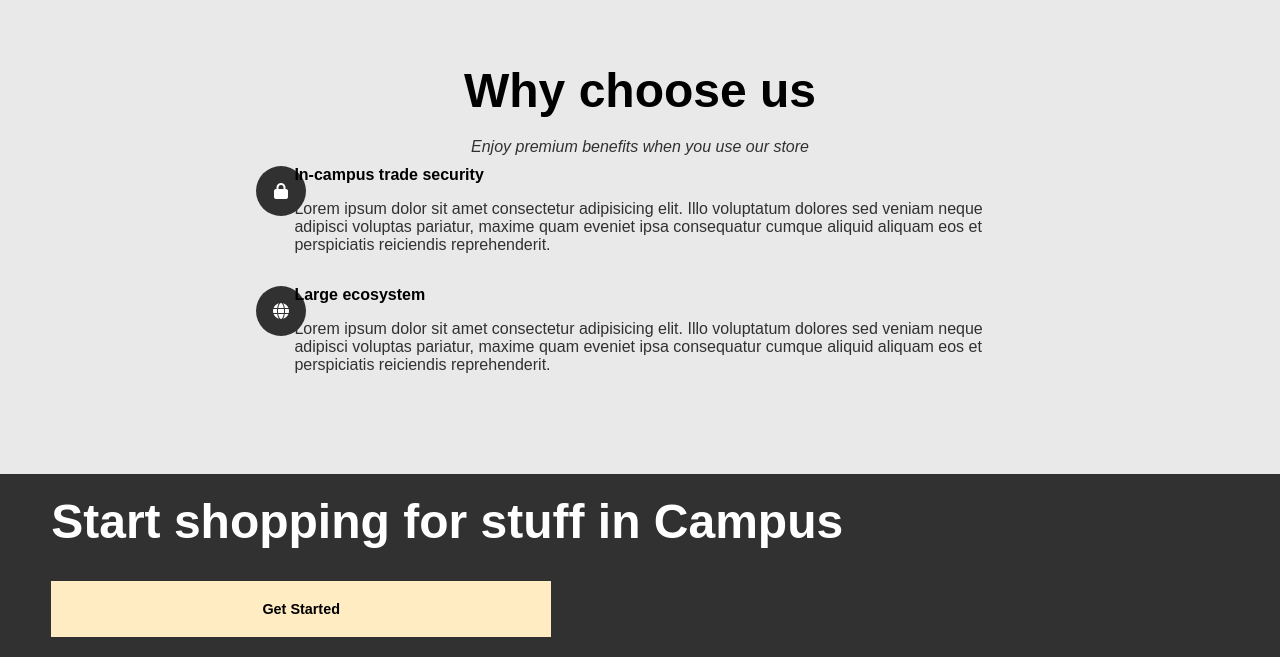
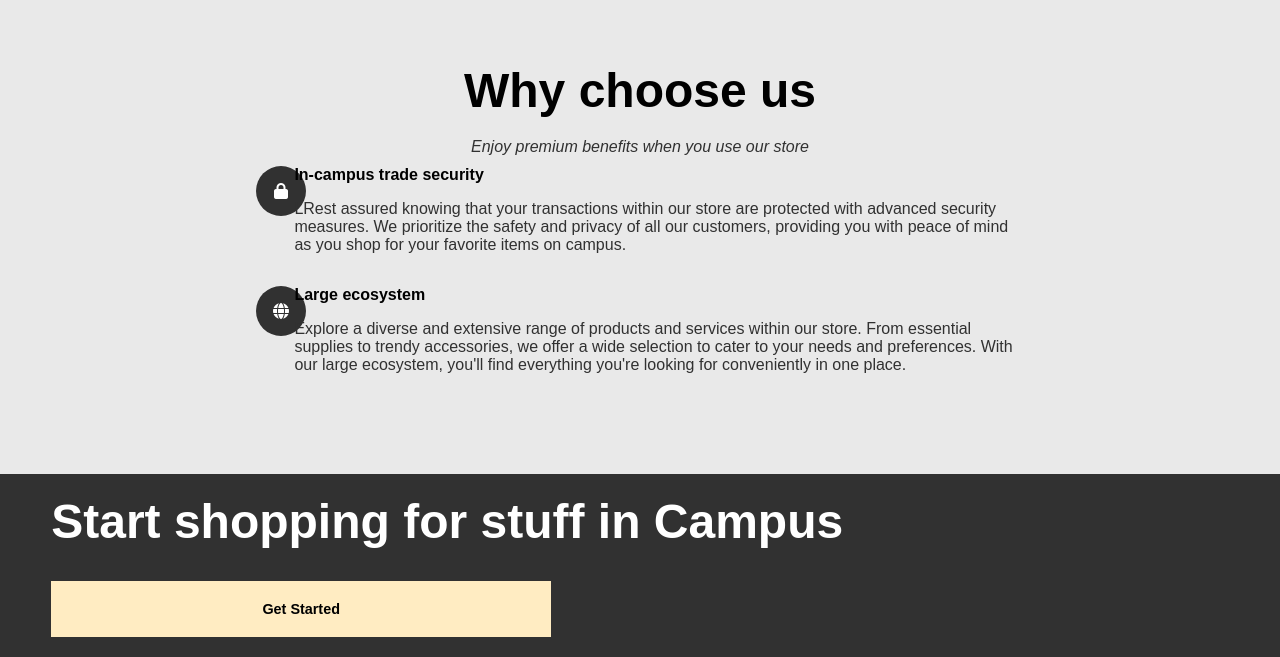
Before and after one commit to tifee13/Scholars-Shop, a Flask app: page / in a window 1280 px wide. Shown: the part 2024-2681 px from the top of the page. Run offline with Flask 3, Linux system fonts and the light colour scheme; some libraries are stand-ins or nearby versions.

Commit message:
popultaes lorm ipsum text

```diff
--- a/scholars_shop/templates/index.html
+++ b/scholars_shop/templates/index.html
@@ -98,7 +98,8 @@
         <div class="overlay"></div>
         <div class="hero-description">
           <h1 class="header-text"> Buy and Sell <br> Stuff on Campus</h1>
-          <a class="hero-btn" href="/login">Get Started</a>
+          <a class="hero-btn" href="/login">Login</a>
+          <a class="hero-btn" href="/register">Register</a>
         </div>
       </section>
 
@@ -137,14 +138,14 @@
             <div class="icon-container"><i class="fa-solid fa-lock"></i></div>
             <div class="benefit-description">
               <h4 class="benefit-header">In-campus trade security</h4>
-              <p>Lorem ipsum dolor sit amet consectetur adipisicing elit. Illo voluptatum dolores sed veniam neque adipisci voluptas pariatur, maxime quam eveniet ipsa consequatur cumque aliquid aliquam eos et perspiciatis reiciendis reprehenderit.</p>
+              <p>LRest assured knowing that your transactions within our store are protected with advanced security measures. We prioritize the safety and privacy of all our customers, providing you with peace of mind as you shop for your favorite items on campus.</p>
             </div>
           </div>
           <div class="benefit-container">
             <div class="icon-container"><i class="fa-solid fa-globe"></i></div>
             <div class="benefit-description">
               <h4 class="benefit-header">Large ecosystem</h4>
-              <p>Lorem ipsum dolor sit amet consectetur adipisicing elit. Illo voluptatum dolores sed veniam neque adipisci voluptas pariatur, maxime quam eveniet ipsa consequatur cumque aliquid aliquam eos et perspiciatis reiciendis reprehenderit.</p>
+              <p>Explore a diverse and extensive range of products and services within our store. From essential supplies to trendy accessories, we offer a wide selection to cater to your needs and preferences. With our large ecosystem, you'll find everything you're looking for conveniently in one place.</p>
             </div>
           </div>
         </div>
@@ -153,7 +154,7 @@
       <!-- Call to action -->
       <section class="cta">
         <h1 class="call-to-action-header">Start shopping for stuff in Campus</h1>
-        <a class="cta-button" href="/signup">Get Started</a>
+        <a class="cta-button" href="/register">Get Started</a>
       </section>
     </div>
   <script src="script.js"></script>
```
